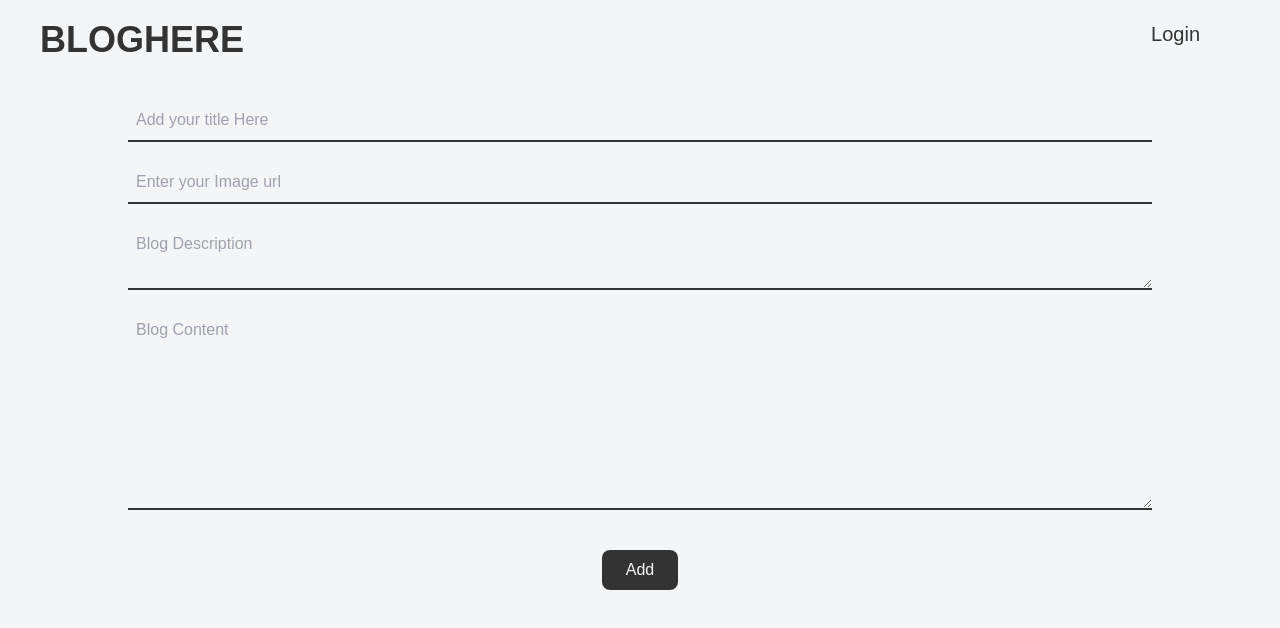
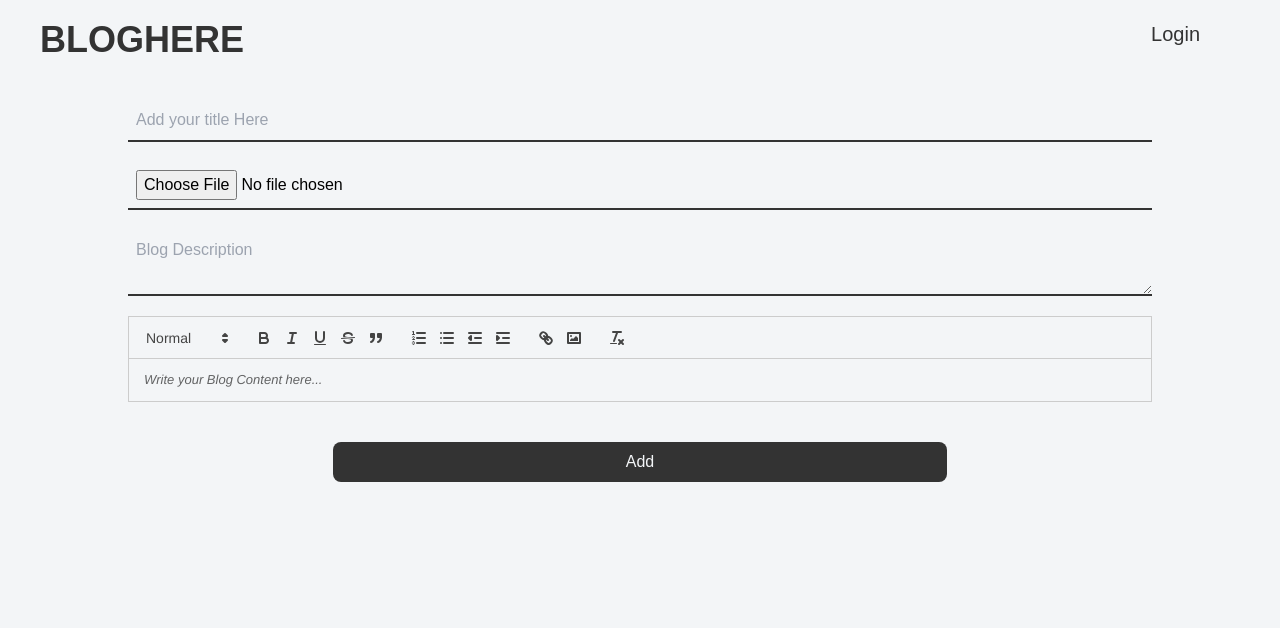
Before and after one commit to muruga21/bloghere, a React (Create React App) app: page /addblog in a window 1280 px wide. Shown: the top 628 px of the page. Built offline with nearby package versions, Linux system fonts and the light colour scheme; no server answers.

Commit message:
created react quill

```diff
--- a/package.json
+++ b/package.json
@@ -16,6 +16,7 @@
     "nodemon": "^3.0.1",
     "react": "^18.2.0",
     "react-dom": "^18.2.0",
+    "react-quill": "^2.0.0",
     "react-router-dom": "^6.18.0",
     "react-scripts": "5.0.1",
     "tailwindcss": "^3.3.5",
--- a/src/components/Addblog.js
+++ b/src/components/Addblog.js
@@ -1,4 +1,6 @@
 import React, { useState } from 'react'
+import ReactQuill from 'react-quill';
+import 'react-quill/dist/quill.snow.css'
 
 const Addblog = () => {
 
@@ -6,6 +8,23 @@ const Addblog = () => {
   const [imgUrl, setImgurl] = useState("");
   const [description, setDescription] = useState("");
   const [content, setContent] = useState("");
+
+  const modules = {
+    toolbar: [
+      [{ 'header': [1, 2, false] }],
+      ['bold', 'italic', 'underline','strike', 'blockquote'],
+      [{'list': 'ordered'}, {'list': 'bullet'}, {'indent': '-1'}, {'indent': '+1'}],
+      ['link', 'image'],
+      ['clean']
+    ],
+  }
+
+  const formats = [
+    'header',
+    'bold', 'italic', 'underline', 'strike', 'blockquote',
+    'list', 'bullet', 'indent',
+    'link', 'image'
+  ]
 
   const handleAddblog = async (e) =>{
     if(blogTitle==="" || imgUrl==="" || description==="" || content===""){
@@ -31,26 +50,16 @@ const Addblog = () => {
         }}
         required
       />
-      <input type='text' placeholder='Enter your Image url' className='bg-[#f3f5f7] border-b-2 border-[#333] p-2 w-full mt-5 focus:ring-0 focus:ring-opacity-0 outline-none'
-        onChange={(e)=>{
-          setImgurl(e.target.value);
-        }}
-        required
-      />
+      <input type='file' className='bg-[#f3f5f7] border-b-2 border-[#333] p-2 w-full mt-5 focus:ring-0 focus:ring-opacity-0 outline-none'/>
       <textarea type='text' placeholder='Blog Description' className='bg-[#f3f5f7] border-b-2 border-[#333] p-2 w-full mt-5 focus:ring-0 focus:ring-opacity-0 outline-none'
         onChange={(e)=>{
           setDescription(e.target.value);
         }}
         required
       />
-      <textarea type='text' placeholder='Blog Content' className='bg-[#f3f5f7] border-b-2 border-[#333] p-2 h-[200px] w-full mt-5 focus:ring-0 focus:ring-opacity-0 outline-none'
-        onChange={(e)=>{
-          setContent(e.target.value);
-        }}
-        required
-      />
+      <ReactQuill modules={modules} formats={formats} placeholder='Write your Blog Content here...' className='mt-5' onChange={(e)=>{setContent(e.target.value)}} />
       <div className='flex justify-center items-center'>
-        <button className='mt-10 bg-[#333] text-[#f3f5f7] p-2 pr-6 pl-6 rounded-lg'
+        <button className='mt-10 w-[60%] bg-[#333] text-[#f3f5f7] p-2 pr-6 pl-6 rounded-lg'
           onClick={handleAddblog}
         >
             Add
```
Also changed, not shown: 1 other file (tests, documents, lock files or other folders).
